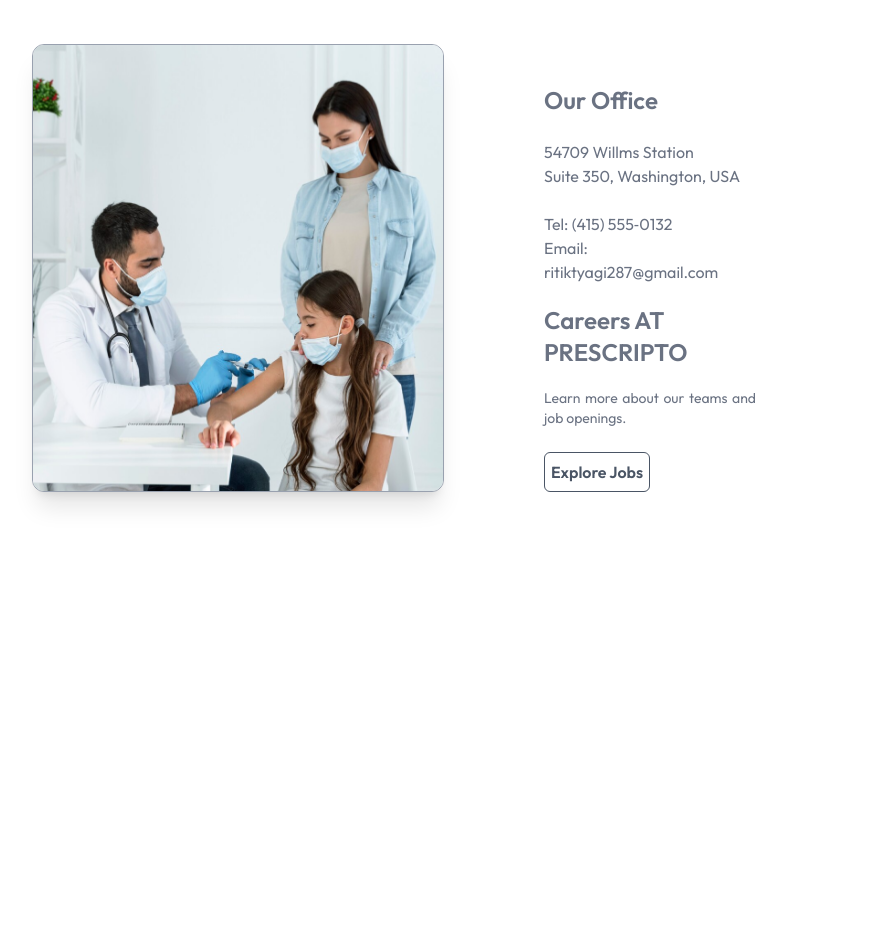
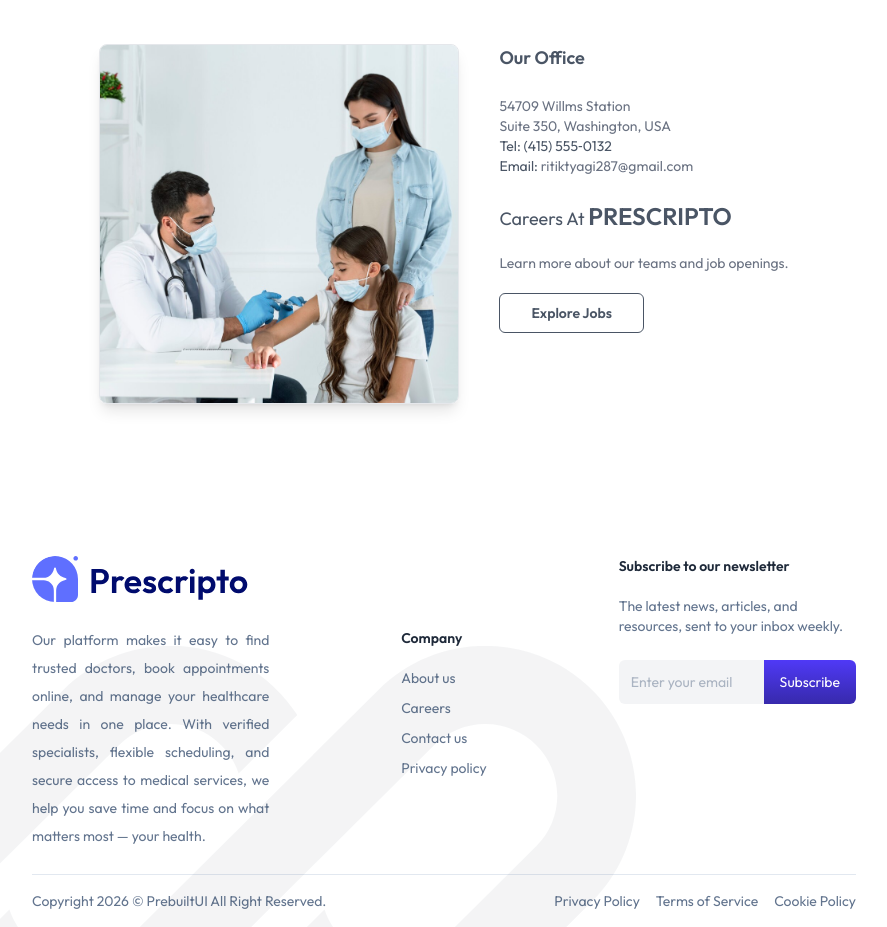
Before and after one commit to ritiktyagi01/Doctor-Appointment, a React (Vite) app in the folder frontend/: page /contact in a window 1280 px wide. Shown: the part 161-1088 px from the top of the page, without its empty margins (196-1083 px from the left). Before the commit the page ends 800 px from the top, so only its background shows below. Built offline with nearby package versions, Linux system fonts and the light colour scheme; no server answers.

Commit message:
Project completed

```diff
--- a/frontend/src/pages/Contact.jsx
+++ b/frontend/src/pages/Contact.jsx
@@ -1,38 +1,114 @@
-import React from 'react'
-import { assets } from '../assets/assets'
+import React from "react";
+import { assets } from "../assets/assets";
 
 const Contact = () => {
   return (
     <>
-      <h1 className='flex justify-center py-10 text-2xl font-bold'>Contact Us </h1>
-      <div className='flex flex-col md:flex-row px-25'>
-        {/* left side  */}
+      <div className="text-center text-2xl pt-10 text-gray-500">
+        <p className="">
+          Contact <span className="text-gray-700 font-semibold">Us</span>
+        </p>
+        <div className=" my-10 flex flex-col justify-center md:flex-row gap-10 mb-28 text-sm">
+          {/* left side  */}
 
-        <img className="w-full sm:w-3/4 md:w-1/2 max-w-5xl md:max-w-6xl lg:max-w-7xl border border-gray-400 rounded-xl shadow-xl bg-white " src={assets.contact_image} alt="" />
+          <img
+            className="w-full md:max-w-90 shadow-lg rounded-lg border border-gray-200 "
+            src={assets.contact_image}
+            alt=""
+          />
 
+          <div className="flex flex-col justisfy-center items-start gap-6  text-justify">
+            {/* right side  */}
+            <p className="text-lg font-semibold text-gray-600">Our Office </p>
 
+            <p className="text-gray-500">
+              54709 Willms Station
+              <br />
+              Suite 350, Washington, USA
+              <br />
+              <p className="text-gray-600">Tel: (415) 555‑0132</p>
 
-        <div className='text-gray-500 px-25 mt-10 md:py-0 '>
-          {/* right side  */}
-          <h1 className='text-2xl font-semibold '>Our Office </h1><br />
-          <p>54709 Willms Station<br />
-            Suite 350, Washington, USA<br /><br />
-            Tel: (415) 555‑0132<br />
-            Email: ritiktyagi287@gmail.com</p>
+             <span className="text-gray-600">Email:</span>  ritiktyagi287@gmail.com
+            </p>
 
-          <div className='text-gray-500'>
-            <h1 className='text-2xl font-semibold py-5'>Careers AT PRESCRIPTO</h1>
-            <p className='text-sm text-justify'>Learn more about our teams and job openings.</p><br />
-            <button className='border flex justify-center items-center w-1/2 h-10 focus:outline-none focus:ring-2 focus:ring-blue-500 rounded-md cursor-pointer text-gray-600 font-semibold transition-all duration-200'>Explore Jobs</button>
+            <div className="text-gray-500">
+              <h1 className="text-lg text-gray-600 pb-5">
+                Careers At{' '}
+                <span className="text-2xl font-semibold pb-5">PRESCRIPTO</span>
+              </h1>
+              <p className="text-sm text-justify">
+                Learn more about our teams and job openings.
+              </p>
+              <br />
+              <button className="border flex justify-center items-center w-1/2 h-10 focus:outline-none focus:ring-2 focus:ring-blue-500 rounded-md cursor-pointer text-gray-600 font-semibold transition-all duration-200">
+                Explore Jobs
+              </button>
+            </div>
           </div>
         </div>
-
-
-
       </div>
 
+       <div>
+                  <footer className="relative overflow-hidden px-6 md:px-12 lg:px-20 xl:px-25 w-full text-sm text-slate-500 bg-white pt-10 mt-10">
+                      <svg className="hidden md:block absolute -bottom-30 -left-80 opacity-5 w-full h-full pointer-events-none" width="68"
+                          height="26" viewBox="0 0 68 26" fill="none" xmlns="http://www.w3.org/2000/svg">
+                          <g clip-path="url(#clip0_8678_1074)">
+                              <path d="M16.141 0C13.4854 0 10.9387 1.04871 9.06091 2.91543L2.93268 9.00761C1.05492 10.8743 0 13.4061 0 16.0461C0 21.5435 4.48289 26 10.0128 26C12.6684 26 15.2152 24.9512 17.0929 23.0845L21.3319 18.8705C21.3319 18.8705 21.3319 18.8706 21.3319 18.8705L33.6827 6.59239C34.5795 5.70086 35.7958 5.2 37.0641 5.2C39.1874 5.2 40.9876 6.57576 41.6117 8.47953L45.5096 4.60457C43.7314 1.83589 40.6134 0 37.0641 0C34.4085 0 31.8617 1.04871 29.984 2.91543L13.3943 19.4076C12.4974 20.2992 11.2811 20.8 10.0128 20.8C7.37176 20.8 5.23077 18.6716 5.23077 16.0461C5.23077 14.7852 5.73459 13.5761 6.63139 12.6845L12.7596 6.59239C13.6564 5.70086 14.8727 5.2 16.141 5.2C18.2645 5.2 20.0645 6.57582 20.6887 8.47965L24.5866 4.60466C22.8084 1.83595 19.6904 0 16.141 0Z" fill="#364153" />
+                              <path d="M34.3188 19.4076C33.422 20.2992 32.2056 20.8 30.9373 20.8C28.8143 20.8 27.0143 19.4246 26.39 17.5211L22.4922 21.396C24.2705 24.1643 27.3883 26 30.9373 26C33.5929 26 36.1397 24.9512 38.0175 23.0845L54.6072 6.59239C55.504 5.70086 56.7203 5.2 57.9886 5.2C60.6297 5.2 62.7707 7.32839 62.7707 9.95393C62.7707 11.2148 62.2669 12.4239 61.37 13.3155L55.2419 19.4076C54.345 20.2992 53.1287 20.8 51.8604 20.8C49.7372 20.8 47.9371 19.4243 47.3129 17.5207L43.4151 21.3957C45.1933 24.1642 48.3112 26 51.8604 26C54.516 26 57.0628 24.9512 58.9405 23.0845L65.0687 16.9924C66.9465 15.1257 68.0014 12.5939 68.0014 9.95393C68.0014 4.45652 63.5186 0 57.9886 0C55.333 0 52.7863 1.04871 50.9085 2.91543L34.3188 19.4076Z" fill="#364153" />
+                          </g>
+                          <defs>
+                              <clipPath id="clip0_8678_1074">
+                                  <rect width="68" height="26" fill="white" />
+                              </clipPath>
+                          </defs>
+                      </svg>
+                      <div className="grid grid-cols-1 sm:grid-cols-2 lg:grid-cols-3 gap-14">
+                          <div className="sm:col-span-2 lg:col-span-1">
+                              <img className="h-auto w-auto rounded-full" src={assets.logo} alt="" />
+                              <p className="text-sm/7 mt-6 text-justify">
+                                  Our platform makes it easy to find trusted doctors, book appointments online,
+                                  and manage your healthcare needs in one place. With verified specialists,
+                                  flexible scheduling, and secure access to medical services, we help you save
+                                  time and focus on what matters most — your health.
+                              </p>
+
+                          </div>
+                          <div className="flex flex-col lg:items-center lg:justify-center">
+                              <div className="flex flex-col text-sm space-y-2.5">
+                                  <h2 className="font-semibold mb-5 text-gray-800">Company</h2>
+                                  <a onClick={() => window.scrollTo({ top: 0, behavior: "smooth" })} className="hover:text-slate-600 transition" href="/about">About us</a>
+                                  <a onClick={() => window.scrollTo({ top: 0, behavior: "smooth" })} className="hover:text-slate-600 transition" href="#">Careers</a>
+                                  <a onClick={() => window.scrollTo({ top: 0, behavior: "smooth" })} className="hover:text-slate-600 transition" href="/contact">Contact us</a>
+                                  <a onClick={() => window.scrollTo({ top: 0, behavior: "smooth" })} className="hover:text-slate-600 transition" href="#">Privacy policy</a>
+                              </div>
+                          </div>
+                          <div>
+                              <h2 className="font-semibold text-gray-800 mb-5">Subscribe to our newsletter</h2>
+                              <div className="text-sm space-y-6 max-w-sm">
+                                  <p>The latest news, articles, and resources, sent to your inbox weekly.</p>
+                                  <div className="flex items-center">
+                                      <input className="rounded-l-md bg-gray-100 outline-none w-full max-w-64 h-11 px-3" type="email" placeholder="Enter your email" />
+                                      <button className="bg-linear-to-b from-indigo-600 to-indigo-800 cursor-pointer hover:from-indigo-700 hover:to-indigo-900 transition px-4 h-11 text-white rounded-r-md">
+                                          Subscribe
+                                      </button>
+                                  </div>
+                              </div>
+                          </div>
+                      </div>
+                      <div className="flex flex-col md:flex-row items-center justify-between gap-4 py-4 border-t mt-6 border-slate-200">
+                          <p className="text-center">
+                              Copyright 2026 © <a href="https://prebuiltui.com">PrebuiltUI</a> All Right Reserved.
+                          </p>
+                          <div className="flex items-center gap-4">
+                              <a href="/">Privacy Policy</a>
+                              <a href="/">Terms of Service</a>
+                              <a href="/">Cookie Policy</a>
+                          </div>
+                      </div>
+                  </footer>
+              </div>
     </>
-  )
-}
+  );
+};
 
-export default Contact
+export default Contact;
```
Also changed, not shown: frontend/src/pages/About.jsx (+68 -31 lines), frontend/src/pages/Doctors.jsx (+111 -103 lines), 2 other files (tests, documents, lock files or other folders).
